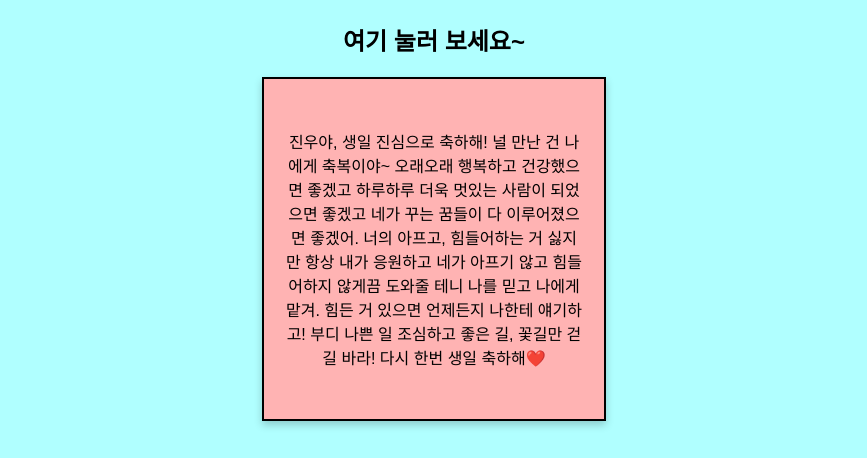
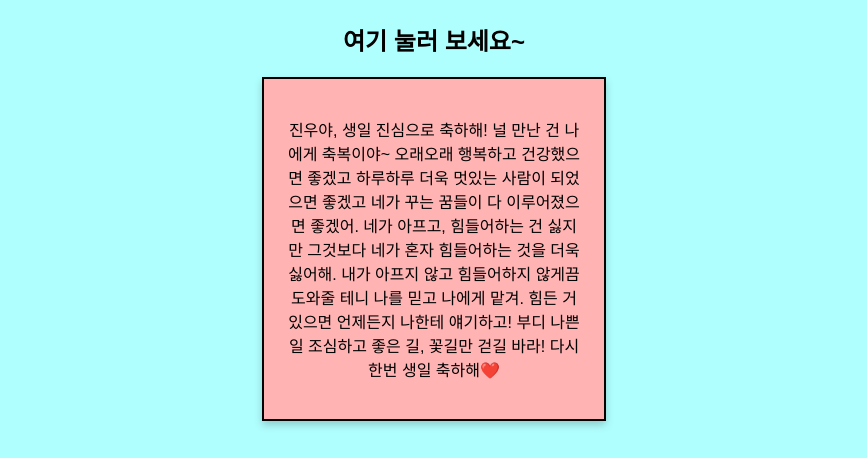
Before and after one commit to 01Sdev/jinwoosbirthday.com, a plain HTML site: page index.html in a window 1280 px wide. Both pictures are taken after a click on the element "두근두근🫠". Shown: the part 723-1181 px from the top of the page, without its empty margins (206-1073 px from the left). Drawn offline with Linux system fonts and the light colour scheme.

Commit message:
Update index.html

```diff
--- a/index.html
+++ b/index.html
@@ -164,7 +164,7 @@
     </div>
     <script>
         function showMessage(card) {
-            card.textContent = "진우야, 생일 진심으로 축하해! 널 만난 건 나에게 축복이야~ 오래오래 행복하고 건강했으면 좋겠고 하루하루 더욱 멋있는 사람이 되었으면 좋겠고 네가 꾸는 꿈들이 다 이루어졌으면 좋겠어. 너의 아프고, 힘들어하는 거 싫지만 항상 내가 응원하고 네가 아프기 않고 힘들어하지 않게끔 도와줄 테니 나를 믿고 나에게 맡겨. 힘든 거 있으면 언제든지 나한테 얘기하고! 부디 나쁜 일 조심하고 좋은 길, 꽃길만 걷길 바라! 다시 한번 생일 축하해❤️";
+            card.textContent = "진우야, 생일 진심으로 축하해! 널 만난 건 나에게 축복이야~ 오래오래 행복하고 건강했으면 좋겠고 하루하루 더욱 멋있는 사람이 되었으면 좋겠고 네가 꾸는 꿈들이 다 이루어졌으면 좋겠어. 네가 아프고, 힘들어하는 건 싫지만 그것보다 네가 혼자 힘들어하는 것을 더욱 싫어해. 내가 아프지 않고 힘들어하지 않게끔 도와줄 테니 나를 믿고 나에게 맡겨. 힘든 거 있으면 언제든지 나한테 얘기하고! 부디 나쁜 일 조심하고 좋은 길, 꽃길만 걷길 바라! 다시 한번 생일 축하해❤️";
         }
 
         const images = document.querySelectorAll('.gallery img');
```
